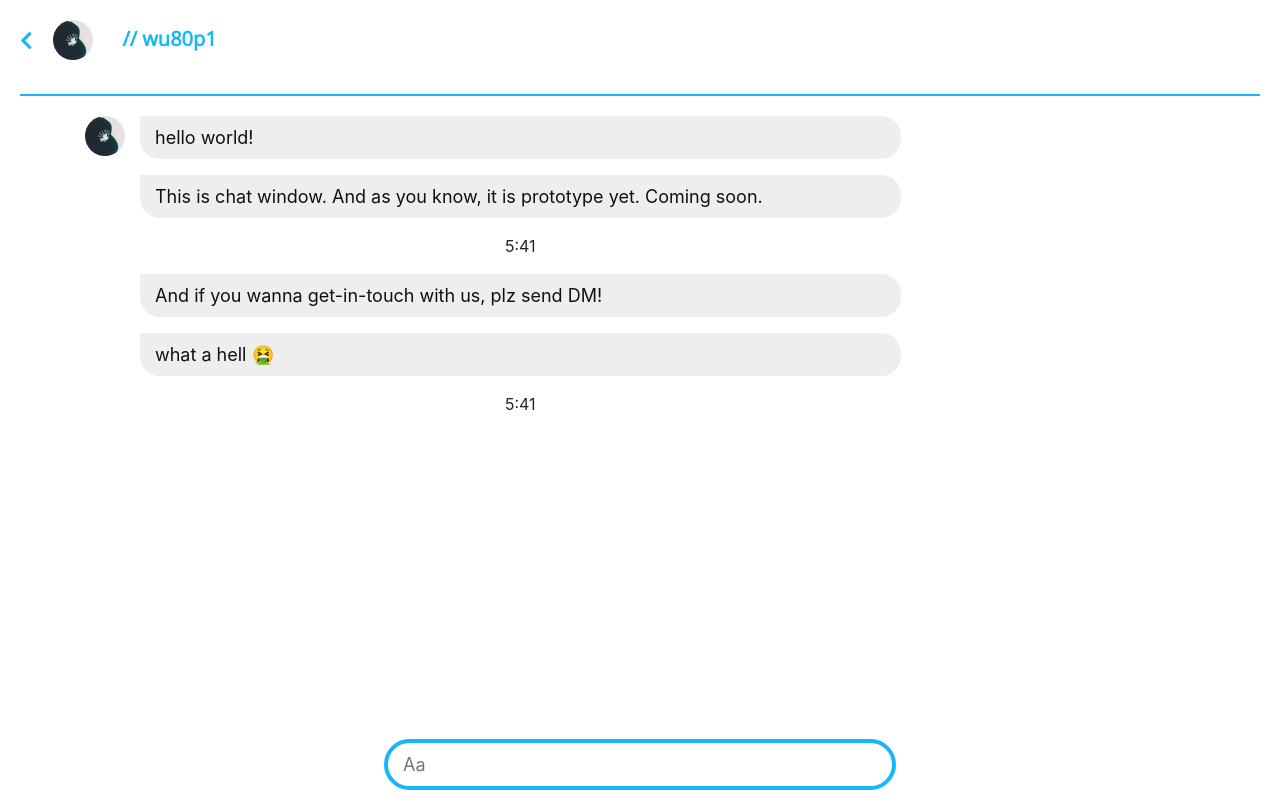
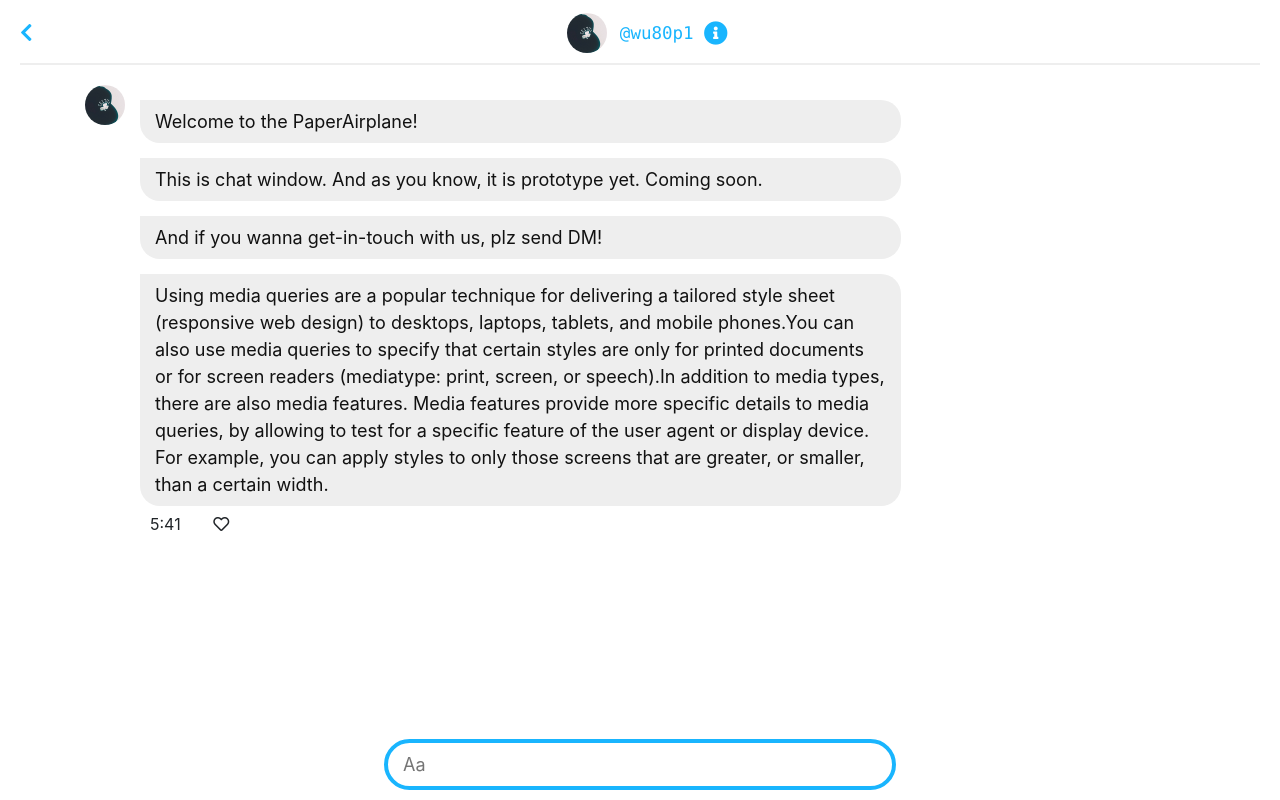
Before and after one commit to okuxxbos20/PaperAirplane, a Vue app: page /class in a window 1280 px wide. Built offline with nearby package versions, Linux system fonts and the light colour scheme; what vue-beautiful-chat, vue-js-toggle-button would draw is missing.

Commit message:
add like function

```diff
--- a/src/components/class.vue
+++ b/src/components/class.vue
@@ -2,21 +2,28 @@
   <div class="chat">
 
     <div class="chat-header row">
-      <router-link to="/" class="previous"><i class="fas fa-chevron-left"></i></router-link>
-      <img src="../assets/okuicon.jpg" alt="logo" class="chat-thumbnail">
-      <p class="class-code">// wu80p1</p>
-      <!-- <p class="n-of-member">5 people in chat</p> -->
+      <router-link to="/" class="go-back">
+        <i class="fas fa-chevron-left"></i>
+      </router-link>
+      <ul class="h-info">
+        <li><img src="../assets/okuicon.jpg" alt="logo" class="chat-thumbnail"></li>
+        <li><p class="class-code"><code>@wu80p1</code></p></li>
+        <li><i class="fas fa-info-circle information"></i></li>
+      </ul>
     </div>
 
     <div class="window container">
       <div class="person row">
         <div class="profile col-xs-1">
-          <img src="../assets/okuicon.jpg" alt="logo" class="chat-thumbnail">
+          <img src="../assets/okuicon.jpg" alt="logo" class="profile-thumbnail">
         </div>
         <div class="zone col-xs-8">
           <div class="" v-for="(item, idx) in this.msgArray" :key="item[idx]">
-            <p class="msg">{{ item.msg }}</p>
-            <p class="sent_time" v-if="item.status">{{ item.time }}</p>
+            <p class="msg" @click="showTime(idx)">{{ item.msg }}</p>
+            <p class="sent_time" v-if="item.status">{{ item.time }}
+              <i class="far fa-heart not_like" v-if="!item.liked" @click="msgLike(idx)"></i>
+              <i class="fas fa-heart liked" v-if="item.liked" @click="msgLike(idx)"></i>
+            </p>
           </div>
         </div>
       </div>
@@ -43,32 +50,45 @@ export default {
     var m = moment();
     var currentTime = m.format('H:mm');
     var msgArray = [{
-        msg: 'hello world!',
+        msg: 'Welcome to the PaperAirplane!',
         time: currentTime,
-        status: false
+        status: false,
+        liked: false
       },{
         msg: 'This is chat window. And as you know, it is prototype yet. Coming soon.',
         time: currentTime,
-        status: true
+        status: false,
+        liked: false
       },{
         msg: 'And if you wanna get-in-touch with us, plz send DM!',
         time: currentTime,
-        status: false
+        status: false,
+        liked: false
       },{
-        msg: 'what a hell 🤮',
+        msg: 'Using media queries are a popular technique for delivering a tailored style sheet (responsive web design) to desktops, laptops, tablets, and mobile phones.You can also use media queries to specify that certain styles are only for printed documents or for screen readers (mediatype: print, screen, or speech).In addition to media types, there are also media features. Media features provide more specific details to media queries, by allowing to test for a specific feature of the user agent or display device. For example, you can apply styles to only those screens that are greater, or smaller, than a certain width.',
         time: currentTime,
-        status: true
+        status: true,
+        liked: false
       }];
     return { msgArray, currentTime };
   },
   methods: {
-    sendText: function (text) {
+    sendText (text) {
+      var len = this.msgArray.length;
       var item = {
         msg: text,
         time: this.currentTime,
-        status: true
+        status: true,
+        liked: false
       };
+      this.msgArray[len-1].status = false;
       this.msgArray.push(item);
+    },
+    showTime (idx) {
+      this.msgArray[idx].status = !this.msgArray[idx].status ? true : false;
+    },
+    msgLike (idx) {
+      this.msgArray[idx].liked = !this.msgArray[idx].liked ? true : false;
     }
   }
 }
@@ -82,36 +102,43 @@ template {
 .chat {
   // chat-header
   .chat-header {
-    height: 80%;
-    position: relative;
-    border-bottom: 2px solid var(--mainColor);
+    height: 65px;
+    border-bottom: 2px solid #eee;
     margin: 0 20px;
-    .previous {
+    .go-back {
       color: var(--mainColor);
       font-size: 20px;
-      padding: 26px 0 38px;
+      margin: 17.5px 0;
+    }
+    .h-info {
+      li { float:left; }
+      padding: 0;
+      margin: auto;
     }
     .chat-thumbnail {
       width: 40px;
       height: 40px;
       border-radius: 50%;
       border: none;
-      margin: 20px;
+      margin: 12.5px;
     }
     .class-code {
-      font-weight: bold;
-      font-family: 'Open Sans', sans-serif;
+      code { color: var(--mainColor); }
+      height: 40px;
+      font-size: 20px;
+      padding: 4px 0;
+      margin: 12.5px 0;
+    }
+    .information {
       color: var(--mainColor);
-      font-size: 20px;
-      padding: 24px 10px;
-      margin: 0;
-    }
-    .n-of-member {
-      padding: 4px 10px;
-      position: absolute;
-      top: 78%;
-      -webkit-transform : translate(0%,-50%);
-      transform : translate(0%,-50%);
+      font-size: 24px;
+      height: 24px;
+      margin: 20.5px 10px;
+      transition: 0.2s;
+      &:hover {
+        cursor: pointer;
+        transform: scale(1.2);
+      }
     }
   }
   // chat-header
@@ -120,7 +147,7 @@ template {
     padding: 20px 0 0 0;
     .profile {
       margin-left: 10px;
-      .chat-thumbnail {
+      .profile-thumbnail {
         width: 40px;
         height: 40px;
         border-radius: 50%;
@@ -136,10 +163,36 @@ template {
           font-size: 18px;
           background: #eee;
           padding: 8px 15px;
+          margin: 15px 0 0 0;
           border-radius: 0 20px 20px 20px;
+          &:hover {
+            cursor: pointer;
+            background: #ddd;
+          }
         }
         .sent_time {
-          text-align: center;
+          margin: 2px 0 0 10px;
+          .not_like {
+            margin-left: 20px;
+            padding: 8px;
+            border-radius: 100px;
+            transition: 0.2s;
+            &:hover {
+              cursor: pointer;
+              background: #eee;
+            }
+          }
+          .liked {
+            margin-left: 20px;
+            color: #f64747;
+            padding: 8px;
+            border-radius: 100px;
+            transition: 0.2s;
+            &:hover {
+              cursor: pointer;
+              background: #f1a9a0;
+            }
+          }
         }
       }
     }
```
